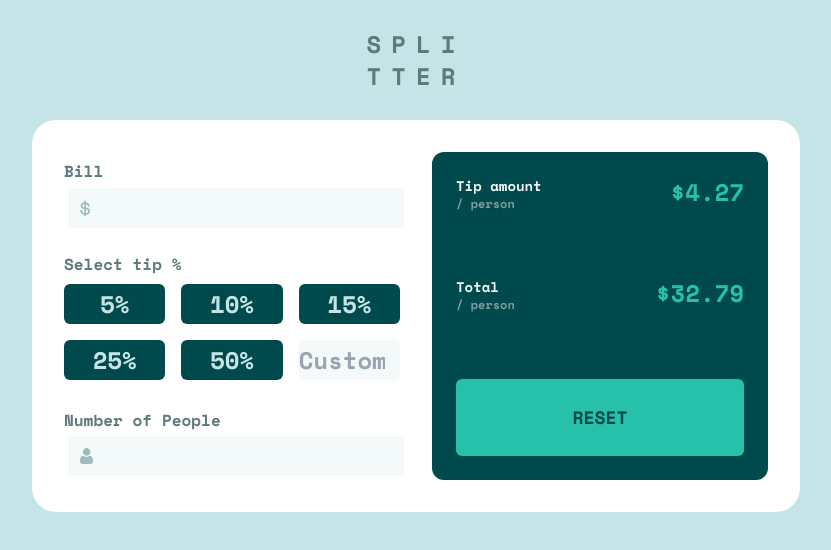
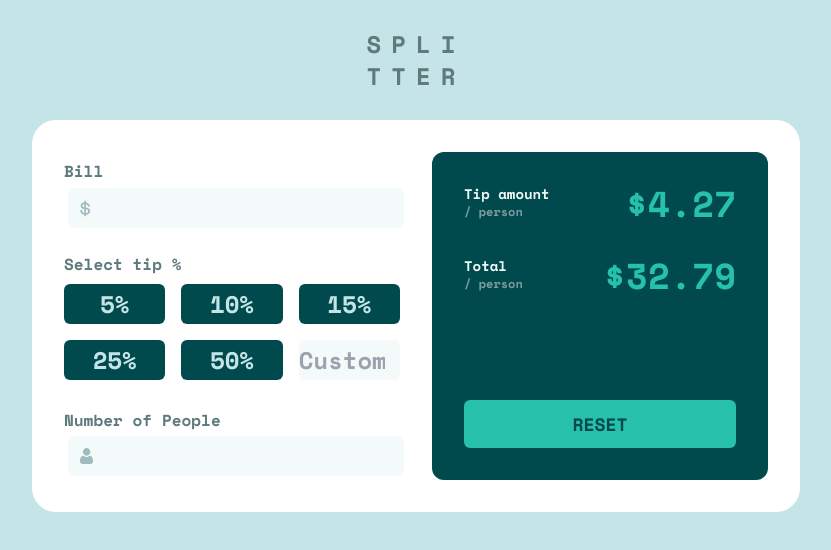
Before and after one commit to utkarsh1311/tip-calculator, a React (Create React App) app: page / in a window 1280 px wide. Shown: the top 550 px of the page, without its empty margins (224-1055 px from the left). Built offline with nearby package versions, Linux system fonts and the light colour scheme.

Commit message:
add media-queries for result container

```diff
--- a/src/components/Results.js
+++ b/src/components/Results.js
@@ -1,21 +1,21 @@
 const Results = () => {
 	return (
-		<div className="grid grid-rows-3 bg-secondary rounded-xl p-6 gap-6">
+		<div className="grid grid-rows-3 bg-secondary rounded-xl p-6 gap-6 lg:grid-rows-4 lg:p-8">
 			<div className="flex justify-between">
 				<div className="">
 					<p className="text-sm text-gray-cyan-50 ">Tip amount</p>
 					<p className="text-xs text-gray-cyan-500">/ person</p>
 				</div>
-				<p className="text-primary ">$4.27</p>
+				<p className="text-primary lg:text-4xl">$4.27</p>
 			</div>
 			<div className="flex justify-between">
 				<div className="">
 					<p className="text-sm text-gray-cyan-50 ">Total</p>
 					<p className="text-xs text-gray-cyan-500">/ person</p>
 				</div>
-				<p className="text-primary ">$32.79</p>
+				<p className="text-primary lg:text-4xl">$32.79</p>
 			</div>
-			<button className="bg-primary text-lg text-secondary rounded-md">
+			<button className="bg-primary text-lg text-secondary rounded-md lg:row-start-4">
 				RESET
 			</button>
 		</div>
```
